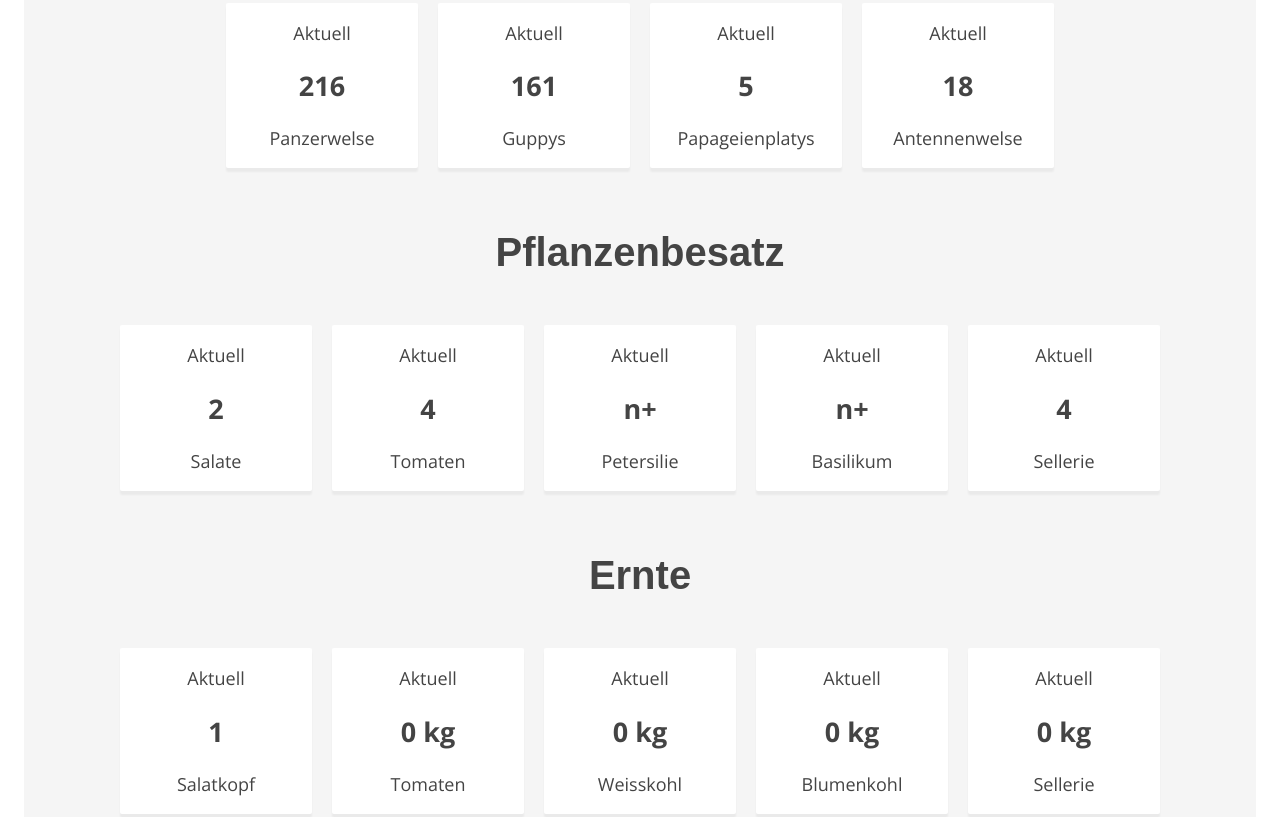
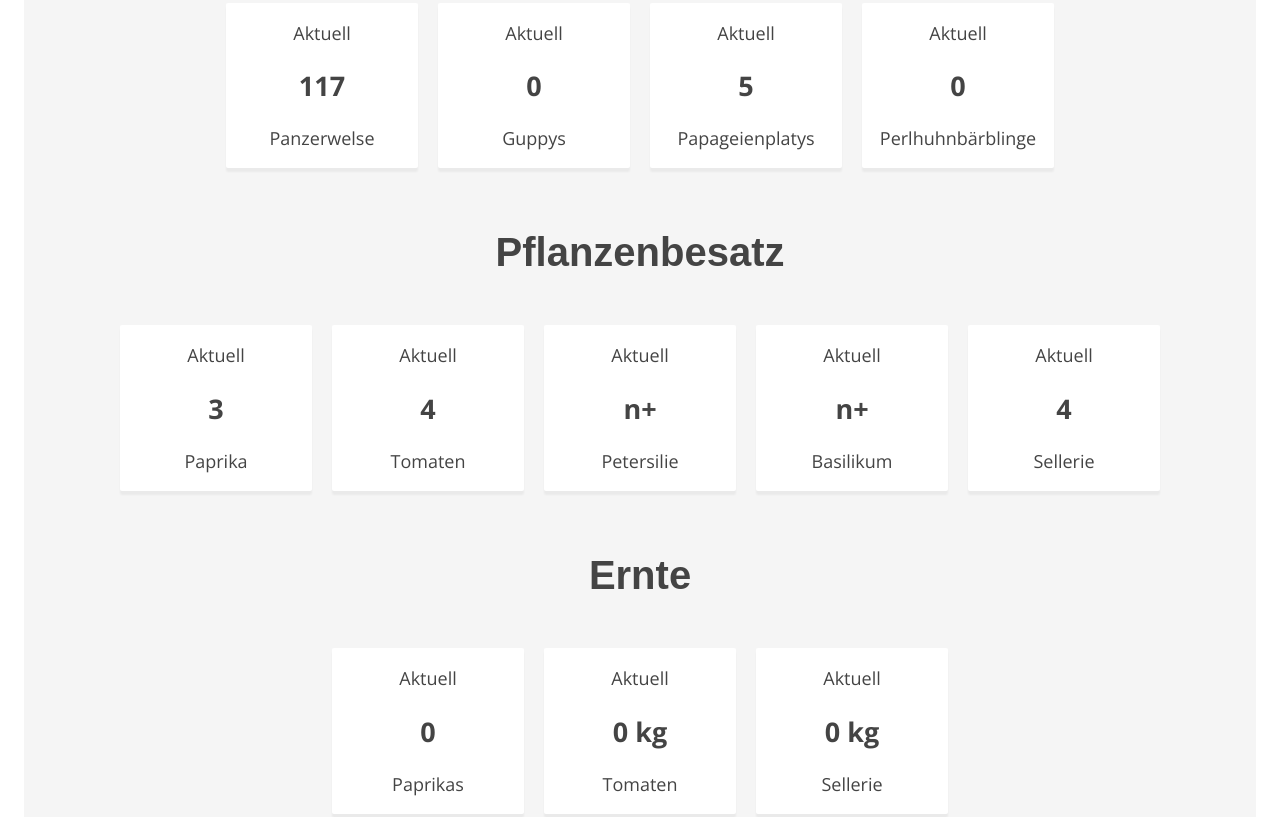
Before and after one commit to stekat/aquaponics-stekat.github.io, a plain HTML site: page index.html in a window 1280 px wide. Shown: the part 994-1811 px from the top of the page. Drawn offline with nearby package versions, Linux system fonts and the light colour scheme.

Commit message:
Besatz angepasst.

```diff
--- a/index.html
+++ b/index.html
@@ -88,14 +88,14 @@
           <div class="dashboard-element">
             <a href="#" >
               <p>Aktuell</p>
-              <h2>216</h2>
+              <h2>117</h2>
               <p>Panzerwelse</p>
             </a>
           </div>
           <div class="dashboard-element">
             <a href="#">
               <p>Aktuell</p>
-              <h2>161</h2>
+              <h2>0</h2>
               <p>Guppys</p>
             </a>
           </div>
@@ -109,8 +109,8 @@
           <div class="dashboard-element">
             <a href="#">
               <p>Aktuell</p>
-              <h2>18</h2>
-              <p>Antennenwelse</p>
+              <h2>0</h2>
+              <p>Perlhuhnbärblinge</p>
             </a>
           </div>
         </div>
@@ -121,8 +121,8 @@
           <div class="dashboard-element">
             <a href="#" >
               <p>Aktuell</p>
-              <h2>2</h2>
-              <p>Salate</p>
+              <h2>3</h2>
+              <p>Paprika</p>
             </a>
           </div>
           <div class="dashboard-element">
@@ -161,8 +161,8 @@
           <div class="dashboard-element">
             <a href="#" >
               <p>Aktuell</p>
-              <h2>1</h2>
-              <p>Salatkopf</p>
+              <h2>0</h2>
+              <p>Paprikas</p>
             </a>
           </div>
           <div class="dashboard-element">
@@ -170,20 +170,6 @@
               <p>Aktuell</p>
               <h2>0 kg</h2>
               <p>Tomaten</p>
-            </a>
-          </div>
-          <div class="dashboard-element">
-            <a href="#">
-              <p>Aktuell</p>
-              <h2>0 kg</h2>
-              <p>Weisskohl</p>
-            </a>
-          </div>
-          <div class="dashboard-element">
-            <a href="#">
-              <p>Aktuell</p>
-              <h2>0 kg</h2>
-              <p>Blumenkohl</p>
             </a>
           </div>
           <div class="dashboard-element">
```
